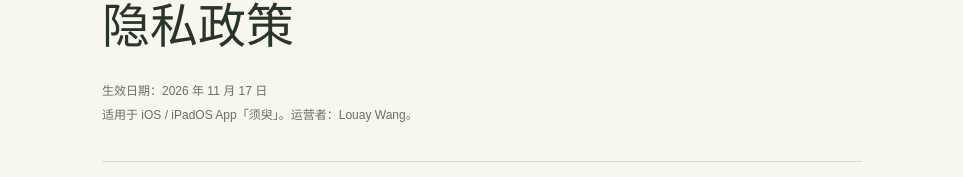
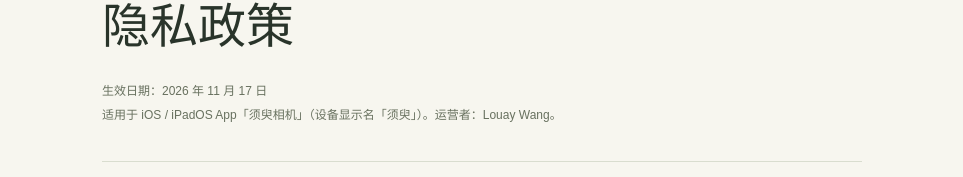
Before and after one commit to valarxu/xuyu-support, a plain HTML site: page privacy.html in a window 1280 px wide. Shown: the part 218-395 px from the top of the page, without its empty margins (158-1121 px from the left). Drawn offline with Linux system fonts and the light colour scheme.

Commit message:
Align support pages with Xuyu Camera store name

```diff
--- a/privacy.html
+++ b/privacy.html
@@ -4,7 +4,7 @@
 <body>
 <a class="skip" href="#main">跳到正文</a>
 <header><a class="brand" href="./"><img src="icon.png" alt="" width="46" height="46"><span>须臾<small>XUYU</small></span></a><nav aria-label="页面导航"><a href="./">技术支持</a><a href="#english">English</a></nav></header>
-<main class="policy" id="main"><p class="eyebrow">XUYU / YOUR PHOTOS, YOURS</p><h1>隐私政策</h1><p class="caption">生效日期：2026 年 11 月 17 日<br>适用于 iOS / iPadOS App「须臾」。运营者：Louay Wang。</p><p class="lead">照片留在你的设备。<br>须臾不运营照片上传或云存储服务。</p>
+<main class="policy" id="main"><p class="eyebrow">XUYU / YOUR PHOTOS, YOURS</p><h1>隐私政策</h1><p class="caption">生效日期：2026 年 11 月 17 日<br>适用于 iOS / iPadOS App「须臾相机」（设备显示名「须臾」）。运营者：Louay Wang。</p><p class="lead">照片留在你的设备。<br>须臾不运营照片上传或云存储服务。</p>
 <h2>1. 我们不收集 App 中的个人数据</h2><p>须臾无需注册账号，不向开发者收集或传输你的照片、人脸检测结果、设备标识符或使用行为。不含广告、第三方统计或追踪 SDK，不保存编辑历史，不建立用户照片资料库。</p>
 <h2>2. 只处理你主动选中的照片</h2><p>导入使用 iOS 系统照片选择器，须臾只接收你选择的内容，不请求读取整个相册。拍照时按需请求相机权限，不访问麦克风、通讯录或定位。</p><p>滤镜、磨皮、裁切、旋转与贴纸合成都在设备上完成。当前编辑照片仅用于内存中的编辑会话，离开编辑后释放；须臾不另行保存编辑历史或照片云端副本。</p>
 <h2>3. 本地人脸与五官检测</h2><p>磨皮使用 Apple Vision 在设备上检测人脸及五官位置，用于处理肤质并尽量保护五官与背景。不识别身份，不进行人脸比对，不创建身份档案。检测数据不保存、不上传，未检测到人脸时不进行磨皮。</p>
```
Also changed, not shown: index.html (+2 -2 lines).
